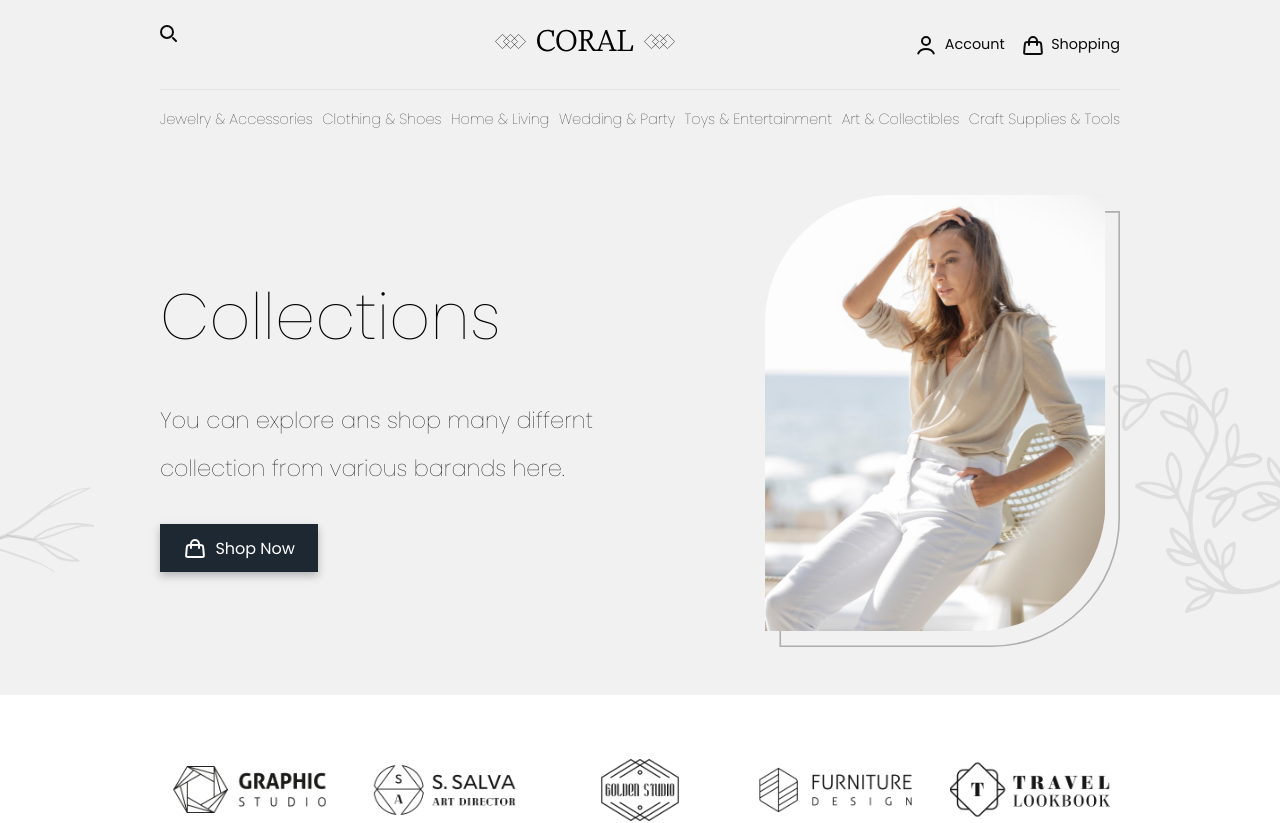
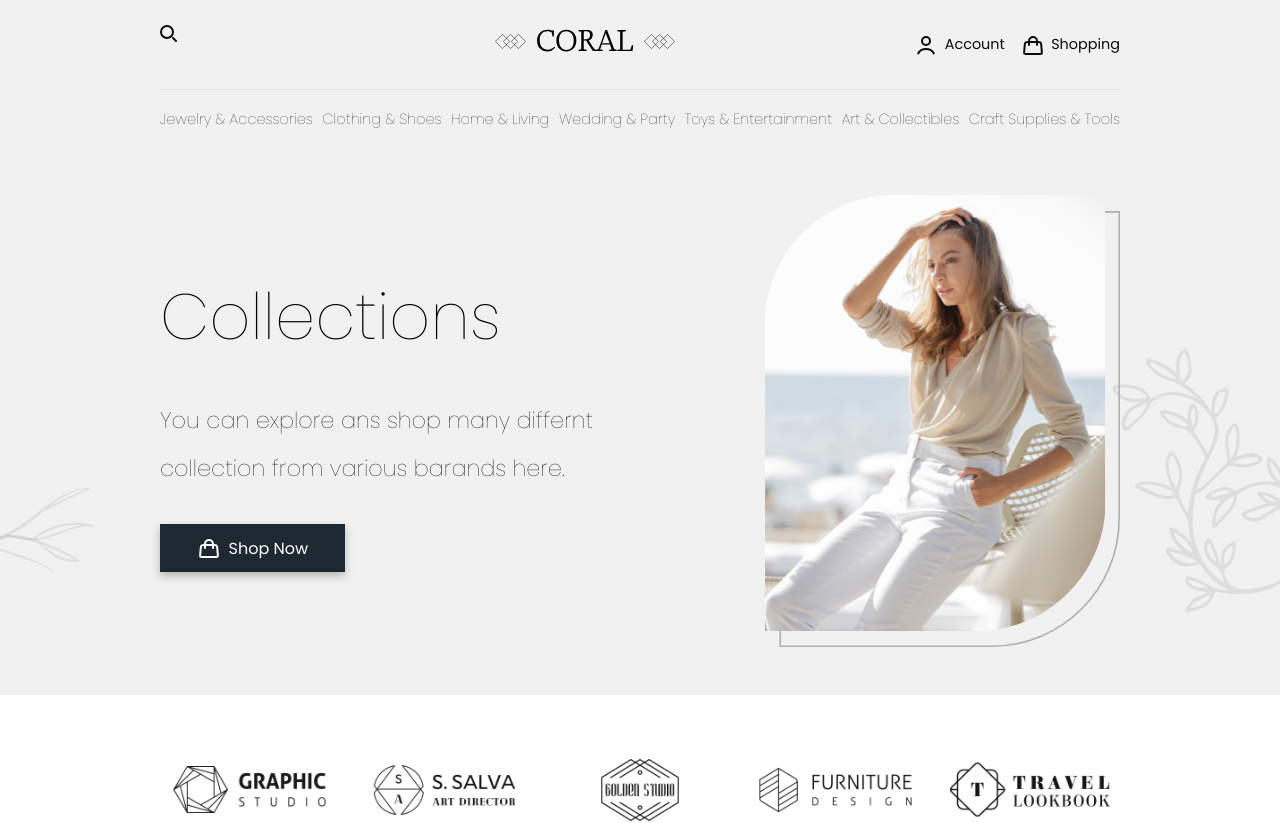
Before and after one commit to PedroMakengo/app-task-vuejs, a Vue app: page / in a window 1280 px wide. Shown: the top 823 px of the page. Built offline with nearby package versions, Linux system fonts and the light colour scheme.

Commit message:
Adicionando a parte do carousel

```diff
--- a/package.json
+++ b/package.json
@@ -9,7 +9,8 @@
   },
   "dependencies": {
     "core-js": "^3.8.3",
-    "vue": "^3.2.13"
+    "vue": "^3.2.13",
+    "vue3-carousel": "^0.2.4"
   },
   "devDependencies": {
     "@babel/core": "^7.12.16",
--- a/src/App.vue
+++ b/src/App.vue
@@ -7,6 +7,7 @@
       <ExploreStyles />
       <NewProduct />
       <ZaraPromo />
+      <BestSellers />
     </main>
   </div>
 </template>
@@ -18,6 +19,8 @@ import Brand from "@/components/Brand";
 import ExploreStyles from "@/components/ExploreStyles";
 import NewProduct from "@/components/Product";
 import ZaraPromo from "@/components/ZaraPromo";
+import BestSellers from "@/components/BestSellers";
+
 export default {
   name: "App",
   components: {
@@ -27,6 +30,7 @@ export default {
     ExploreStyles,
     NewProduct,
     ZaraPromo,
+    BestSellers,
   },
 };
 </script>
--- a/src/components/BackgroundShopNow/index.vue
+++ b/src/components/BackgroundShopNow/index.vue
@@ -9,7 +9,7 @@
           here.
         </p>
 
-        <a href="#">
+        <a href="/">
           <svg
             width="24"
             height="24"
@@ -99,11 +99,15 @@ export default {
   justify-content: center;
   gap: 0.5rem;
 
-  width: 30%;
+  width: 35%;
   height: 3rem;
   filter: drop-shadow(0px 4px 4px rgba(0, 0, 0, 0.25));
 
   color: #fff;
+  cursor: pointer;
+
+  position: relative;
+  z-index: 999;
 }
 
 #background-shop-now .container img {
--- a/src/components/BestSellers/index.vue
+++ b/src/components/BestSellers/index.vue
@@ -1,4 +1,23 @@
 <!-- eslint-disable vue/multi-word-component-names -->
 <template>
-  <section id="background-shop-now"></section>
+  <section id="bestSellers">
+    <div class="container">
+      <TitleSection title="Best Sellers" />
+    </div>
+  </section>
 </template>
+
+<script>
+import TitleSection from "@/components/TitleSection";
+export default {
+  components: {
+    TitleSection,
+  },
+};
+</script>
+
+<style scoped>
+#bestSellers {
+  padding-bottom: 4rem;
+}
+</style>
```
Also changed, not shown: 2 other files (tests, documents, lock files or other folders).
